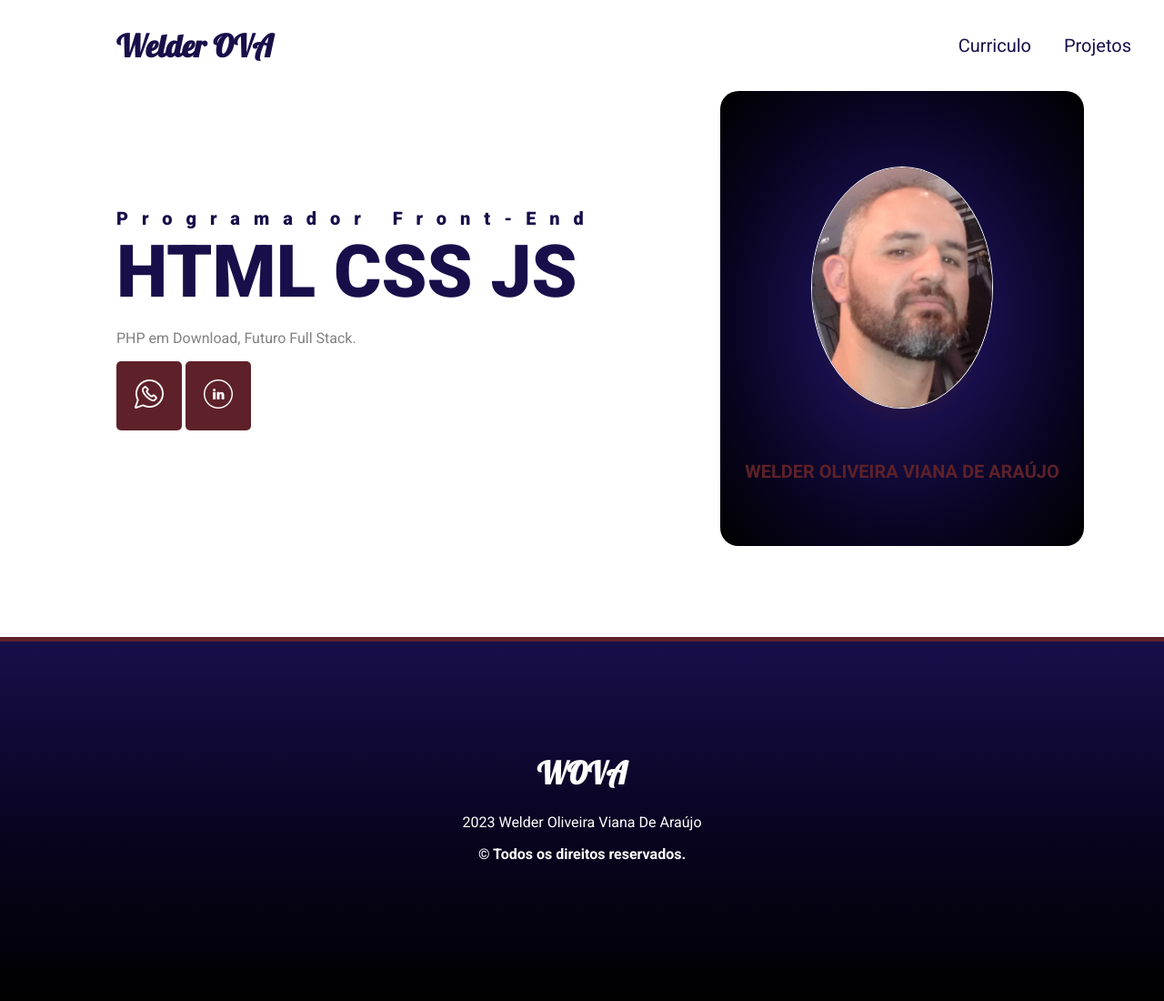
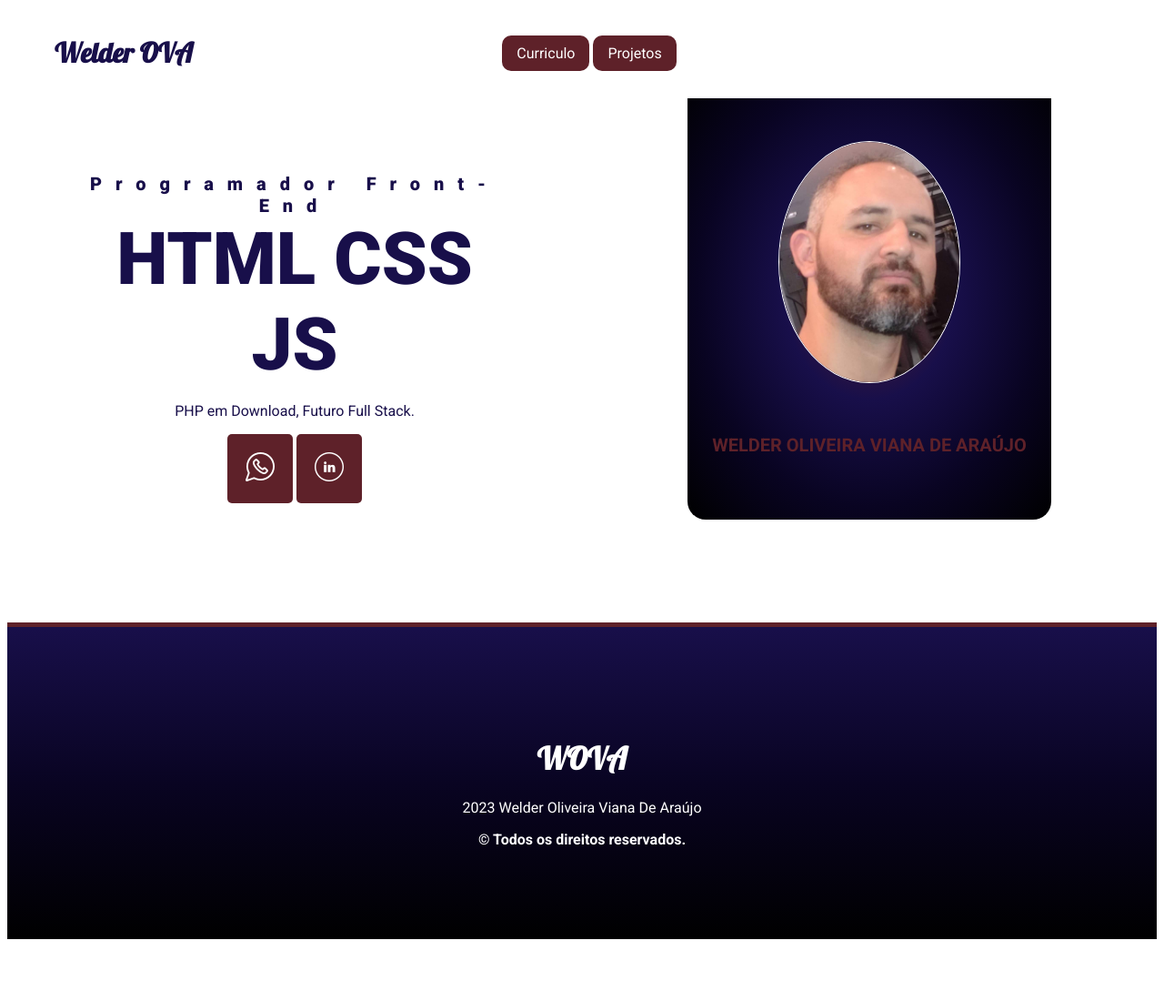
Before and after one commit to welderova/WOVA, a PHP site: page / in a window 1280 px wide. Shown: the whole page at 91% size. After the commit the page ends 1032 px from the top, so only its background shows below. Run offline with PHP 8.4, Linux system fonts and the light colour scheme.

Commit message:
atualização 09/03/2023
feito alteração da pagina principal, e algum bugs que deram nas outras paginas.

```diff
--- a/cem-Exercicios/ex001/ex001.html
+++ b/cem-Exercicios/ex001/ex001.html
@@ -9,7 +9,7 @@
 
 </head>
 <body>
-    <div>
+    <div class="conteiner">
         <header>
         <h1>Projetos em HTML, CSS e JS (EX001)</h1>
         <p>1) Escreva um programa em HTML, CSS e JS que mostre na tela a mensagem "Olá, Mundo!"</p>
--- a/cem-Exercicios/ex004/ex004.html
+++ b/cem-Exercicios/ex004/ex004.html
@@ -9,7 +9,7 @@
 
 </head>
 <body>
-    <div>
+    <div class="conteiner">
         <header>
             <h1>Projetos em HTML, CSS e JS (EX004)</h1>
             <p>4) Desenvolva em HTML, CSS e JS um algoritmo que leia dois números inteiros e mostre o omatório entre eles.</p>
--- a/cem-Exercicios/ex004/style004.css
+++ b/cem-Exercicios/ex004/style004.css
@@ -3,7 +3,7 @@ body {
 
 }
 
-div {
+.conteiner {
 	width: 1000px;
 	background-color: #cecece;
 	margin: auto;
--- a/css/responsivo.css
+++ b/css/responsivo.css
@@ -1,4 +1,4 @@
-@media screen and (max-width:1000px) {
+@media screen and (max-width:1349px) {
 
     .navbar {
         display: flex;
@@ -12,7 +12,7 @@
     }
     .logo {
         flex: 20%;
-        text-align: left;
+        text-align: center;
     }
     .logo h1 {
         font-family: 'Lobster', cursive;
@@ -20,16 +20,9 @@
         font-size: 30px;
     }
     .menu {
-        flex: 70%;
-        text-align: left;
+        flex: 60%;
+        text-align: center;
         padding: 10px;
-    }
-    .menu a{
-        color: #180f4a;
-        text-decoration: none;
-    }
-    .menu a:hover {
-        color: #ff2978;
     }
 
     .logo {
--- a/css/setilo.css
+++ b/css/setilo.css
@@ -3,8 +3,13 @@
     box-sizing: border-box;
 }
 body {
-    margin: 0;
+
     font-family: 'Roboto', sans-serif;
+}
+.corpo {
+    max-width: 1200px;
+    margin: auto;
+    margin-top: -10px;
 }
 .navbar {
     display: flex;
@@ -13,33 +18,35 @@ body {
     background: white;
     justify-content: center;
     align-items: center;
-    position: fixed;
     width: 100%;
 }
 .logo {
-    flex: 20%;
-    margin-left: 10%;
-    text-align: left;
+
+    margin-left: 20%;
+    flex: 30%;
+    text-align: center;
 }
 .logo h1 {
     font-family: 'Lobster', cursive;
     color: #180f4a;
-    font-size: 34px;
+    font-size: 50px;
 }
 .menu {
-    flex: 70%;
-
-    text-align: right;
-    padding: 20px;
+    margin-right: 20%;
+    flex: 30%;
+    text-align: left;
+    color:white;
+    padding: 10px;
 }
 .menu a{
-    color: #180f4a;
+    background: #5e2129;
+    color:white;
+    border-radius: 10px;
     text-decoration: none;
-    font-size: 20px;
-    padding: 20px 16px;
+    padding: 10px 16px;
 }
 .menu a:hover {
-    color: #5e2129;
+    background: #180f4a;
 
 }
 
@@ -49,13 +56,13 @@ header {
     justify-content: center;
     align-items: center;
     background: white;
-    padding-top: 100px;
+
 }
 
 .container1 {
-    margin-left: 10%;
-    flex: 40%;
-    /* border: 1px solid; */
+    margin-left: 20%;
+    flex: 30%;
+    text-align: center;
 }
 .container1 h2{
     font-weight: 900;
@@ -66,11 +73,11 @@ header {
 }
 
 .container1 p {
-    color: gray;
+    color: #180f4a;
 
 }
 .container1 a {
-    text-align: left;
+    text-align: center;
 }
 
 .contact-btn {
@@ -86,9 +93,9 @@ header {
     background: #180f4a;
 }
 .container2 {
-    margin: auto;
-    /* border: 1px solid; */
-    flex: 40%;
+    margin-right: 20%;
+    flex: 30%;
+    text-align: center;
 }
 
 .card {
@@ -115,9 +122,8 @@ header {
 
 
 footer {
-
-    margin-top: 100px;
-    height:400px;
+    margin-top: 50px;
+    height:100%;
     background-image: linear-gradient(180deg, #180f4a, #090422, black);
     text-align: center;
     border-top: 5px solid #5e2129;
--- a/index.html
+++ b/index.html
@@ -35,7 +35,7 @@
             <!-- <a href="#" class="contact-btn"><img src="img/003-facebook.png" alt="Meu Face"></a> -->
         </div>
         <div class="container2">
-           <div class="card">
+        <div class="card">
                 <img class="proImg" src="img/foto-welder.jpg" alt="">
                 <h2 class="name">WELDER OLIVEIRA VIANA DE ARAÚJO</h2>
             </div>
@@ -51,5 +51,6 @@
 
         </div>
     </footer>
+
 </body>
 </html>
```
Also changed, not shown: cem-Exercicios/ex001/style001.css (+3 -8 lines), projetos/indexProjetos.html (+9 -6 lines), projetos/styleMeusProjetos.css (+18 -18 lines).
